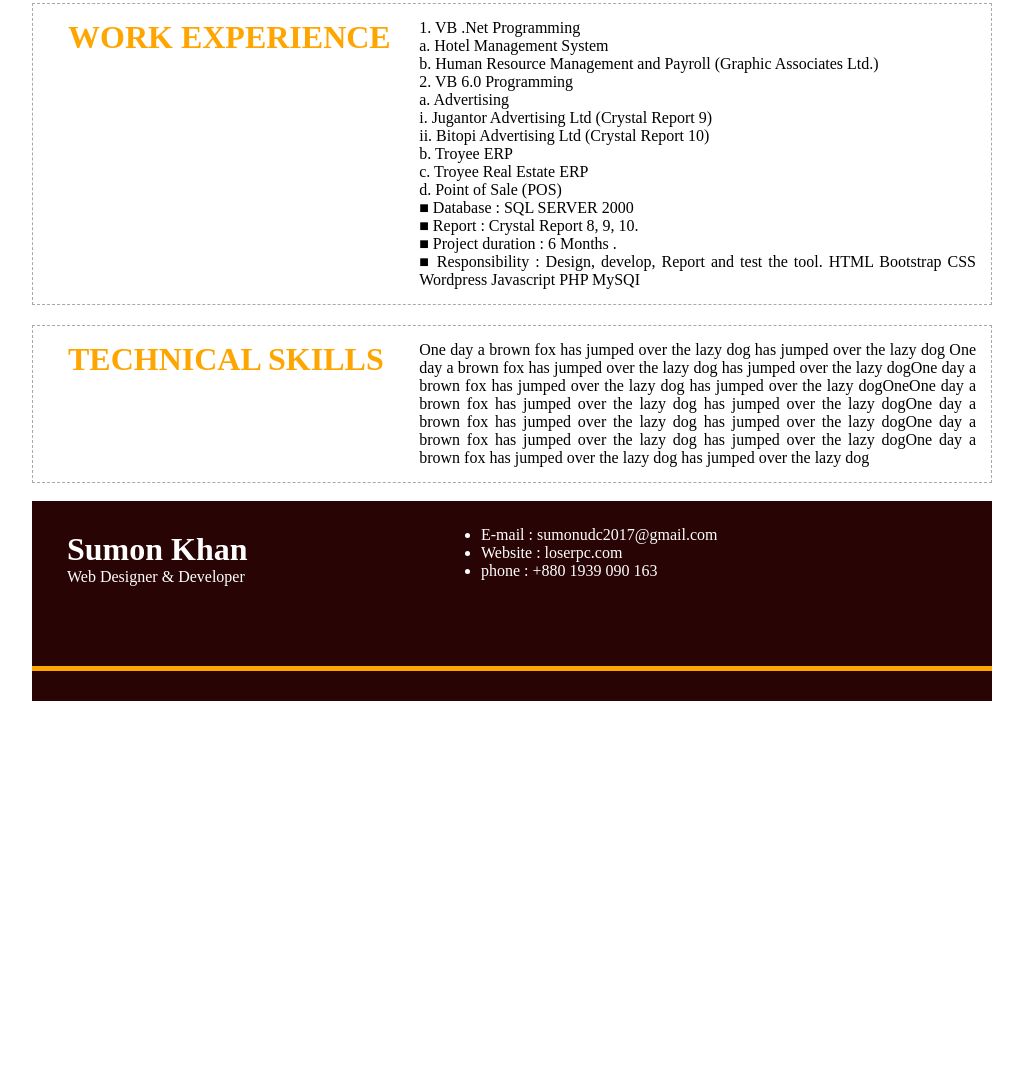
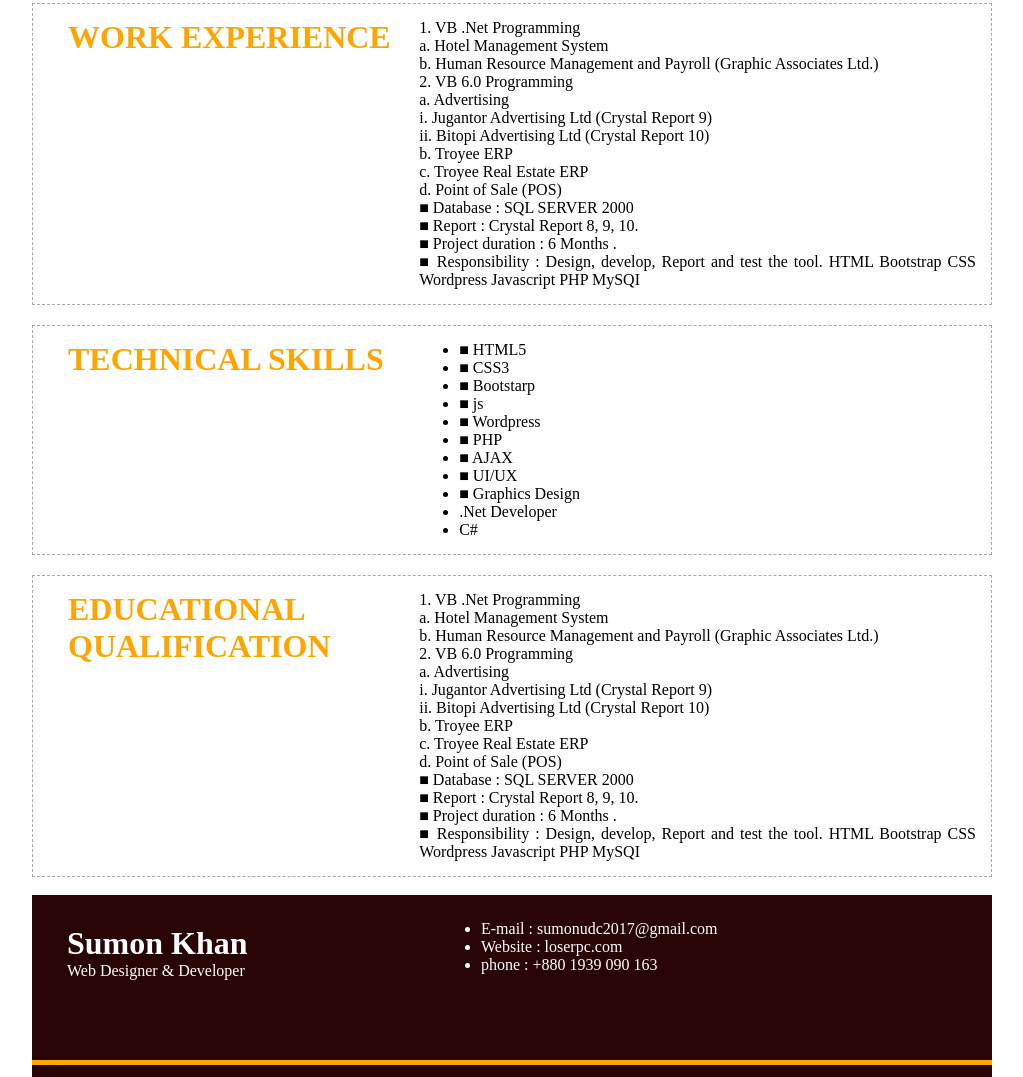
Before and after one commit to sumonudc/loserpc1, a plain HTML site: page index.html in a window 1280 px wide. Shown: the part 320-1397 px from the top of the page, without its empty margins (128-1151 px from the left). Before the commit the page ends 1021 px from the top, so only its background shows below. Drawn offline with Linux system fonts and the light colour scheme.

Commit message:
Update index.html

```diff
--- a/index.html
+++ b/index.html
@@ -1,6 +1,7 @@
 <!DOCTYPE html>
-<html>
+<html lang="en">
 <head>
+	<meta charset="utf-8">
 	<title>Resume|Sumon Khan</title>
 	<link rel="stylesheet" type="text/css" href="css/style.css">
 </head>
@@ -56,7 +57,34 @@ MySQI </p>
 				<h2>technical skills</h2>
 			</div>
 			<div class="details">
-				<p>One day a brown fox has jumped over the lazy dog has jumped over the lazy dog One day a brown fox has jumped over the lazy dog has jumped over the lazy dogOne day a brown fox has jumped over the lazy dog has jumped over the lazy dogOneOne day a brown fox has jumped over the lazy dog has jumped over the lazy dogOne day a brown fox has jumped over the lazy dog has jumped over the lazy dogOne day a brown fox has jumped over the lazy dog has jumped over the lazy dogOne day a brown fox has jumped over the lazy dog has jumped over the lazy dog</p>
+				<div class="ledp">
+			   		<ul >
+					<li>■  HTML5</li>
+					<li>■  CSS3</li>
+					<li>■  Bootstarp</li>
+					<li>■  js</li>
+					<li>■  Wordpress</li>
+					<li>■  PHP</li>
+					<li>■  AJAX</li>
+					<li>■  UI/UX</li>
+					<li>■  Graphics Design</li>
+					<li>.Net Developer</li>
+					<li>C#</li>
+				</ul>
+				</div>
+							</div>
+		</section>
+		<!--saction-->
+		<!--section-->
+		<section class="personal-detail">
+			<div class="heading">
+				<h2>Educational Qualification</h2>
+			</div>
+			<div class="details">
+				<p>1. VB .Net Programming <br>
+				a. Hotel Management System<br> b. Human Resource Management and Payroll (Graphic Associates Ltd.) <br>2. VB 6.0 Programming <br>a. Advertising <br>i. Jugantor Advertising Ltd (Crystal Report 9)<br> ii. Bitopi Advertising Ltd (Crystal Report 10) <br>b. Troyee ERP<br> c. Troyee Real Estate ERP<br> d. Point of Sale (POS) <br>■ Database : SQL SERVER 2000<br> ■ Report : Crystal Report 8, 9, 10.<br> ■ Project duration : 6 Months .<br> ■ Responsibility : Design, develop, Report and test the tool.
+HTML Bootstrap CSS Wordpress Javascript PHP
+MySQI </p>
 			</div>
 		</section>
 		<!--saction-->
```
